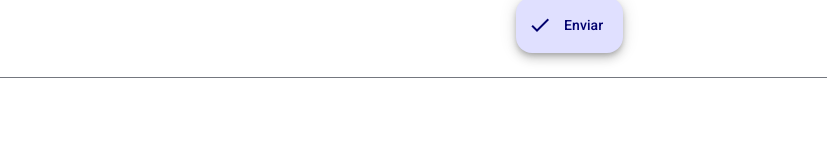
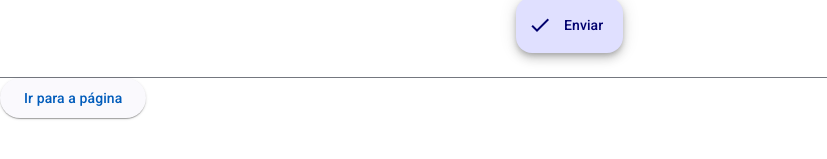
Before and after one commit to matsunagasistemafiep/web-unisenai, an Angular app: page /home in a window 1280 px wide. Shown: the part 315-474 px from the top of the page, without its empty margins (0-827 px from the left). Built offline with nearby package versions, Linux system fonts and the light colour scheme.

Commit message:
router link

```diff
--- a/src/app/app.routes.ts
+++ b/src/app/app.routes.ts
@@ -1,5 +1,6 @@
 import { Routes } from '@angular/router';
 import { HomeComponent } from './components/home/home.component';
+import { MainObserverComponent } from './components/observer/main-observer/main-observer.component';
 
 export const routes: Routes = [
     {
@@ -13,5 +14,9 @@ export const routes: Routes = [
     {
         path: 'inicio',
         component: HomeComponent
+    },
+    {
+        path: 'observer',
+        component: MainObserverComponent
     }
 ];
--- a/src/app/components/home/home.component.html
+++ b/src/app/components/home/home.component.html
@@ -20,6 +20,10 @@
 
 <mat-divider></mat-divider>
 
+<button mat-raised-button color="primary" (click)="navegarParaPagina()">
+  Ir para a página
+</button>
+
 <div class="p-4">
   <div *ngFor="let user of listaUsuarios">
 
--- a/src/app/components/home/home.component.ts
+++ b/src/app/components/home/home.component.ts
@@ -11,19 +11,25 @@ import { User } from '../../models/user.model';
 import { CommonModule, DatePipe } from '@angular/common';
 import { MatDividerModule } from '@angular/material/divider';
 import {MatCardModule} from '@angular/material/card';
+import {MatSidenavModule} from '@angular/material/sidenav';
+import { Router } from '@angular/router';
 
 @Component({
   selector: 'app-home',
   standalone: true,
   imports: [CommonModule, MatProgressBarModule, MatFormFieldModule,
     MatIconModule, MatInputModule, MatButtonModule, FormsModule, UserComponent,
-  MatDividerModule, MatCardModule, DatePipe ],
+  MatDividerModule, MatCardModule, DatePipe, MatSidenavModule ],
   templateUrl: './home.component.html',
   styleUrl: './home.component.scss'
 })
 export class HomeComponent {
   nome: any;
   listaUsuarios: User[] = [];
+
+  constructor(private router: Router) {
+
+  }
 
   submeter(): void {
     Swal.fire('Sucesso', 'Olá, boa noite ' + this.nome, 'success');
@@ -33,4 +39,8 @@ export class HomeComponent {
     this.listaUsuarios.push(user);
     console.info(this.listaUsuarios);
   }
+
+  navegarParaPagina() {
+    this.router.navigate(['observer']);
+  }
 }
--- /dev/null
+++ b/src/app/components/observer/main-observer/main-observer.component.html
@@ -0,0 +1 @@
+<a [routerLink]="'/'">Voltar</a>
```
Also changed, not shown: src/app/components/observer/main-observer/main-observer.component.ts (added, +13 -0 lines), src/app/components/observer/main-observer/main-observer.component.scss (added), 1 other file (tests, documents, lock files or other folders).
